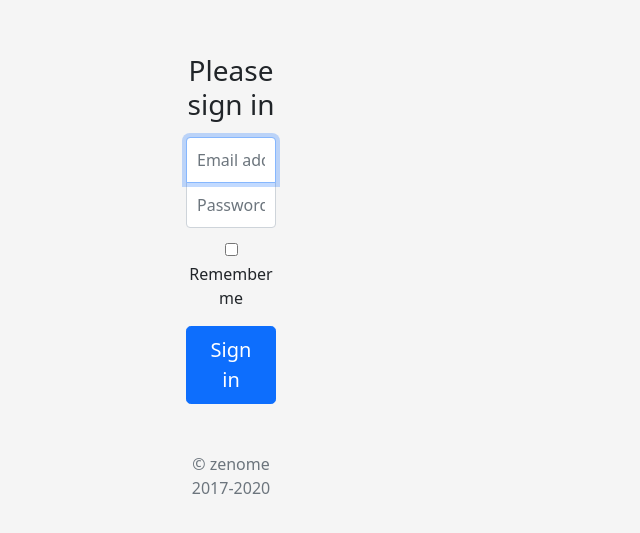
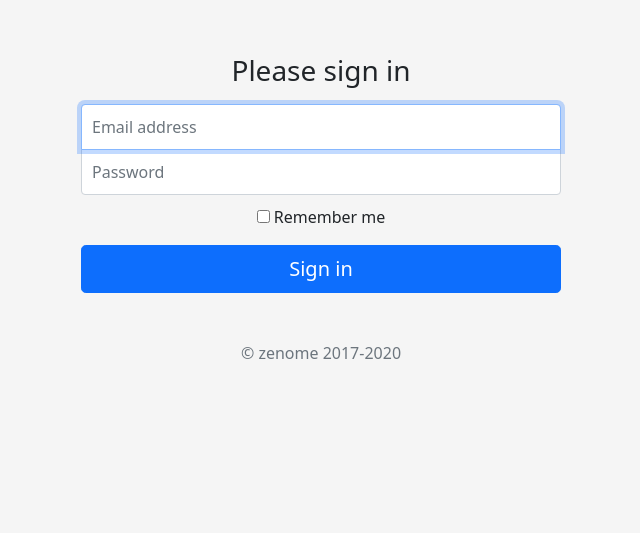
Before and after one commit to crot87/site-prototype, a plain HTML site: page signin.html in a window 1280 px wide. Shown: the part 201-734 px from the top of the page, without its empty margins (409-1049 px from the left). Drawn offline with nearby package versions, Linux system fonts and the light colour scheme; files that its build step writes are made by us from their sources.

Commit message:
Add files via upload

```diff
--- a/signin.html
+++ b/signin.html
@@ -35,7 +35,7 @@
   </head>
   <body class="text-center">
 <main class="form-signin">
-  <form style="width: 30%; margin: 200px auto; ">
+  <form style="width: 30rem; margin: 200px auto; ">
     <h1 class="h3 mb-3 fw-normal">Please sign in</h1>
     <label for="inputEmail" class="visually-hidden">Email address</label>
     <input type="email" id="inputEmail" class="form-control" placeholder="Email address" required autofocus>
```
